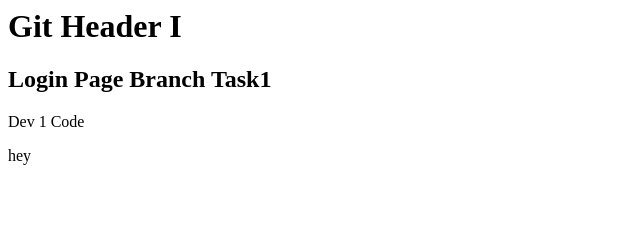
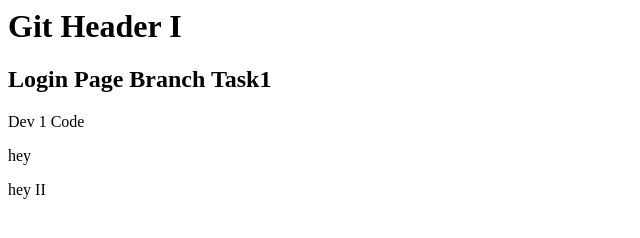
Before and after one commit to ScientistMwangi/msgitrefresh-, a plain HTML site: page index.html in a window 1280 px wide. Shown: the full height of the page, 0-640 px from the left. Drawn offline with Linux system fonts and the light colour scheme.

Commit message:
modified after first online commit

```diff
--- a/index.html
+++ b/index.html
@@ -4,7 +4,7 @@
 <h2>Login Page Branch Task1</h2>
 <p>Dev 1 Code</p>
 <p>hey</p>
-
+<p>hey II</p>
 
 </body>
 </html>
```
